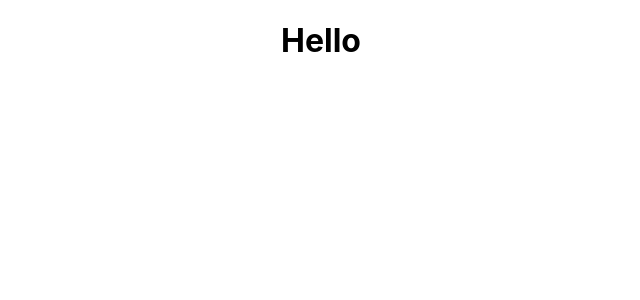
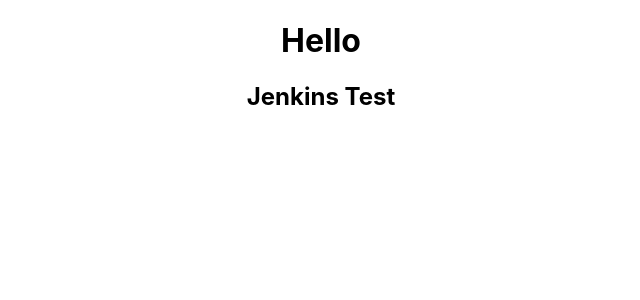
Before and after one commit to zishan07cse/jenkins-react-app, a React (Create React App) app: page / in a window 1280 px wide. Shown: the top 300 px of the page, without its empty margins (319-959 px from the left). Built offline with nearby package versions, Linux system fonts and the light colour scheme.

Commit message:
Updated app.js

```diff
--- a/src/App.js
+++ b/src/App.js
@@ -6,6 +6,7 @@
   return (
     <div className="App">
       <h1>Hello</h1>
+      <h2>Jenkins Test</h2>
     </div>
   );
 }
```
